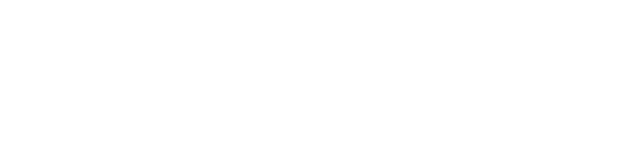
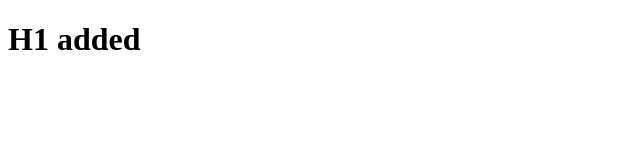
Before and after one commit to ErfanForouzi/test, a plain HTML site: page index.html in a window 1280 px wide. Shown: the whole page, without its empty margins (0-640 px from the left). Drawn offline with Linux system fonts and the light colour scheme.

Commit message:
h1 tag added

```diff
--- a/index.html
+++ b/index.html
@@ -6,6 +6,6 @@
     <title>Document</title>
 </head>
 <body>
-
+    <h1>H1 added</h1>
 </body>
 </html>
```
